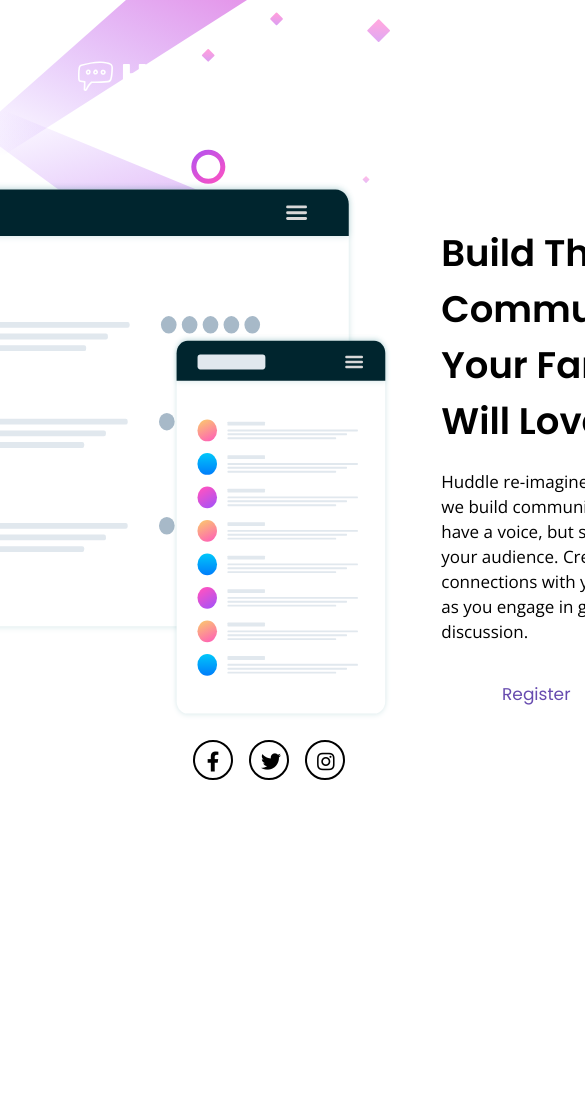
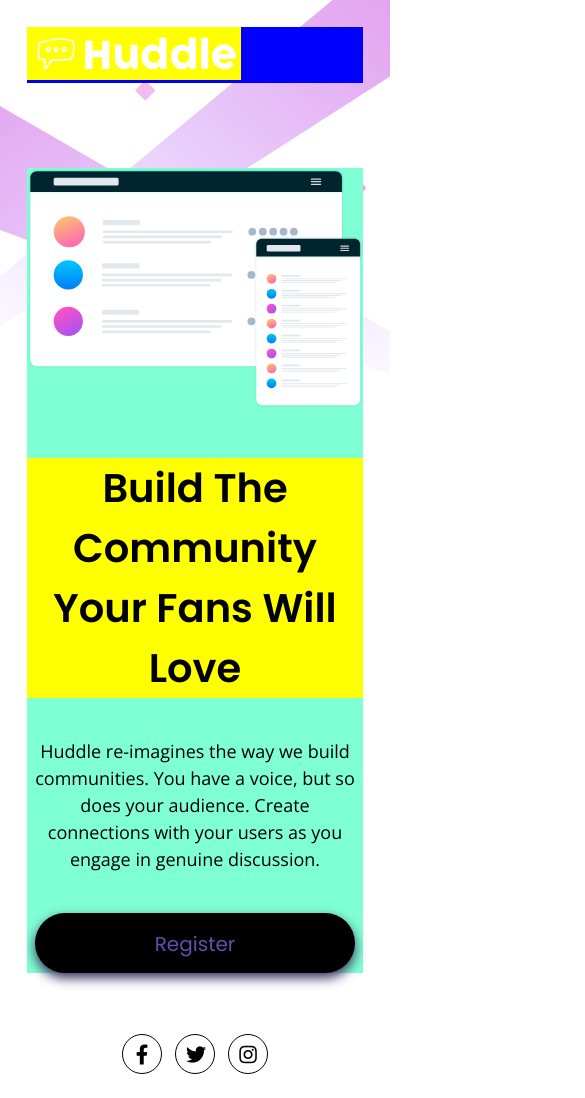
Before and after one commit to Aline-Aguiar/projeto-huddle-base, a plain HTML site: page index.html in a window 390 px wide. Shown: the top 1098 px of the page, 585 px wide, since content can reach past the window. Before the commit the page ends 844 px from the top, so only its background shows below. Drawn offline with nearby package versions, Linux system fonts and the light colour scheme.

Commit message:
resolução inicial

```diff
--- a/index.html
+++ b/index.html
@@ -32,10 +32,13 @@
     </div>
   </header>
   <main>
-    <img src="./src/images/illustration-mockups.svg" alt="mockup illustration" class="img-mockup">
+    <div class="image">
+      <img src="./src/images/illustration-mockups.svg" alt="mockup illustration" class="img-mockup">
+    </div>
     <div class="info">
       <h1 class="info-title">Build The Community Your Fans Will Love</h1>
-      <p class="info-text">Huddle re-imagines the way we build communities. You have a voice, but so does your audience. Create
+      <p class="info-text">Huddle re-imagines the way we build communities. You have a voice, but so does your
+        audience. Create
         connections
         with your users as you engage in genuine discussion.</p>
       <button class="btn-register">Register</button>
@@ -54,7 +57,6 @@
       </a>
     </div>
   </footer>
-
 </body>
 
 </html>
--- a/src/css/estilos.css
+++ b/src/css/estilos.css
@@ -1,80 +1,94 @@
+html{
+    font-size: 62.5%;
+}
+
 body{
-    background: #fff url(../images/bg-desktop.svg) no-repeat;
-    background-size:contain;
-    background-position:initial;
+    display: flex;
+    justify-content: center;
+    align-items: center;
+    flex-direction: column;
+    padding-top: 5.2rem;
+    padding-left: 7.3rem;
+    padding-right: 9rem;
+    padding-bottom: 0;
     margin: 0 auto;
+    min-width: 320px;
+    max-width: 1440px;
+    background: #fff url('../images/bg-desktop.svg') center center no-repeat;
+    background-size: cover;
+    min-height: 100vh;
     font-family: 'Open Sans', sans-serif;
-    max-width: 1440px;
-    min-width: 320px;
-    /* width: 1440px; */
+}
+
+header{
+    display: inline-block;
+    align-self: self-start;
+    width: 100%;
 }
 
 .header-container{
-    display: flex;
-    /* background-color: blue; */
-    padding-top:51px;
-    padding-left: 68px;
+    background-color: blue;
 }
 
 .header-container img{
-    /* height: 53px; */
-    height: 50px;
-    /* background-color: black; */
+    height: 5.3rem;
+    background-color: yellow;
 }
 
 main{
     display: flex;
     justify-content: center;
-    align-content: center;
-    padding-top: 81px;
-    padding-left: 68px;
-    gap: 50px;
-    /* background-color: aquamarine; */
+    /* align-items: center; */
+    min-width: 320px;
+    max-width: 1440px;
+    margin-top: 8.5rem;
+    column-gap: 5rem;
+    background-color: aquamarine;
 }
 
-main .img-mockup{
-    width: 675px;
+main .image{
+    height: 100%;
+    width: 100%;
 }
+
 .info{
     display: flex;
     flex-direction: column;
     align-items: flex-start;
-    gap: 20px;
+    font-size: 18px;
 }
 
 .info .info-title{
     font-family: 'Poppins', sans-serif;
-    color: #fff;
     font-weight: 600;
-    font-size: 37px;
-    padding-top: 43px;
-    padding-right: 75px;
-    /* letter-spacing: -0.3px; */
-    color: black;
+    font-size: 40px;
+    padding-top: 4.3rem;
+    color: #000;
+    background-color: yellow;
 }
 
 .info .info-text{
     font-weight: 400;
-    font-size: 17px;
-    color: black;
-    line-height: 25px;
-    padding-right: 65px;
+    color: #000;
+    margin-top: 2rem;
+    line-height: 27px;
 }
 
 .info .btn-register{
     font-family: 'Poppins', sans-serif;
     font-size: 18px;
     text-align:center;
-    padding: 9px 20px;
-    margin-top: 3px;
+    padding:14px 20px;
+    margin-top: 2.5rem;
     border: 0;
-    width: 190px;
-    height: 53px;
-    font-size: 17px;
+    width: 200px;
+    height: 58px;
+    font-size: 18px;
     border-radius: 100px;
-    background-color: #fff;
+    background-color: #000;
     color: var(--bg-color-pattern);
     transition: all .3s ease;
+    box-shadow: 0 5px 12px #3c2f60;
 }
 
 .info .btn-register:hover{
@@ -85,23 +99,22 @@ main .img-mockup{
 
 .footer{
     display: flex;
-    justify-content: end;
-    /* width: 1500; */
+    align-self: flex-end;
 }
 
 .footer .social{
     display: flex;
-    padding: 20px 56px; q
+    padding: 21px 0;
+    column-gap: 1.3rem;
 }
 
 i.fab{
-    /* margin: 0.5em; */
-    font-size: 125%;
+    font-size: 200%;
     width: 2em;
     height: 2em;
     text-align: center;
-    color: black;
-    border: 2px solid black;
+    color: #000;
+    border: 1.5px solid #000;
     border-radius: 50%;
     padding: 0.5em;
     transition: all .3s ease;
@@ -109,18 +122,6 @@ i.fab{
 
 i.fab:hover{
     color: var(--action-color-pattern);
-    border: 2px solid var(--action-color-pattern);
+    border: 1.5px solid var(--action-color-pattern);
     cursor:pointer;
 }
-
-i.fab.fa-facebook-f{
-    margin-right: 16px;
-}
-
-i.fab.fa-twitter{
-    margin-right: 16px;
-}
-
-i.fab.fa-instagram{
-    margin-right: -11px;
-}
--- a/src/css/responsivo.css
+++ b/src/css/responsivo.css
@@ -0,0 +1,107 @@
+@media(max-width:1024px){
+    body{
+        display: flex;
+        justify-content: center;
+        align-items: center;
+        flex-direction: column;
+        margin: 0 auto;
+        padding: 7%;
+        background: #fff url(../images/bg-mobile.svg) no-repeat;
+        background-size: contain;
+    }
+
+    .header-container{
+        background-color: blue;
+        max-width: 100%;
+        height: auto;
+    }
+
+    .header-container img{
+        max-height: 100%;
+    }
+
+    main{
+        display: flex;
+        max-width: 100%;
+        flex-direction: column;
+        justify-content: center;
+        align-items: center;
+    }
+
+    main .image{
+        display: flex;
+        align-items: center;
+        justify-content: center;
+    }
+
+    main .img-mockup{
+        max-width:100%;
+        max-height: 100%;
+    }
+
+    .info{
+        align-items: center;
+        margin-top: 5rem;
+    }
+
+    .info .info-title{
+        background-color: yellow;
+        text-align: center;
+        padding-top: 0;
+    }
+
+    .info .info-text{
+        margin-top: 4rem;
+        text-align: center;
+    }
+
+    .info .btn-register{
+        padding:16px 0;
+        margin-top: 4rem;
+        width: 320px;
+        height: 60px;
+        font-size: 20px;
+    }
+
+    .footer{
+        display: flex;
+        align-self: center;
+    }
+
+    .footer .social{
+        margin-top: 4rem;
+    }
+}
+
+@media(max-width:1439px){
+    .header-container{
+        background-color: blue;
+        max-width: 100%;
+        height: auto;
+    }
+
+    .header-container img{
+        max-height: 100%;
+    }
+
+    main{
+        max-width: 100%;
+        justify-content: center;
+        align-items: center;
+    }
+
+    main .image{
+        display: flex;
+        align-items: center;
+        justify-content: center;
+    }
+
+    main .img-mockup{
+        max-width:100%;
+        max-height: 100%;
+    }
+
+    .info{
+        -webkit-text-size-adjust: 85%;
+    }
+}
--- a/src/css/variaveis.css
+++ b/src/css/variaveis.css
@@ -1,4 +1,5 @@
 :root{
     --bg-color-pattern:hsl(257, 40%, 49%);
     --action-color-pattern:hsl(300, 69%, 71%);
+    --max-size-width:1440px;
 }
```
